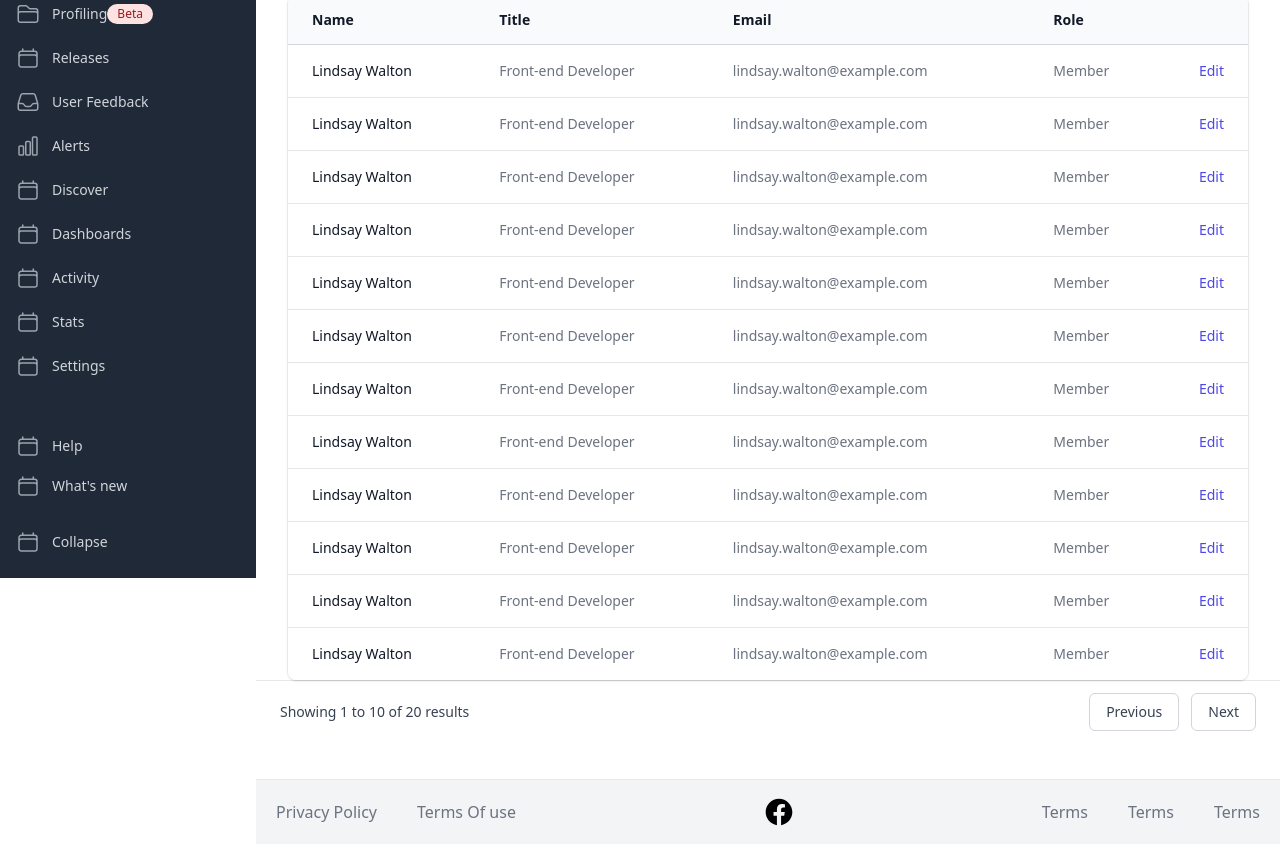
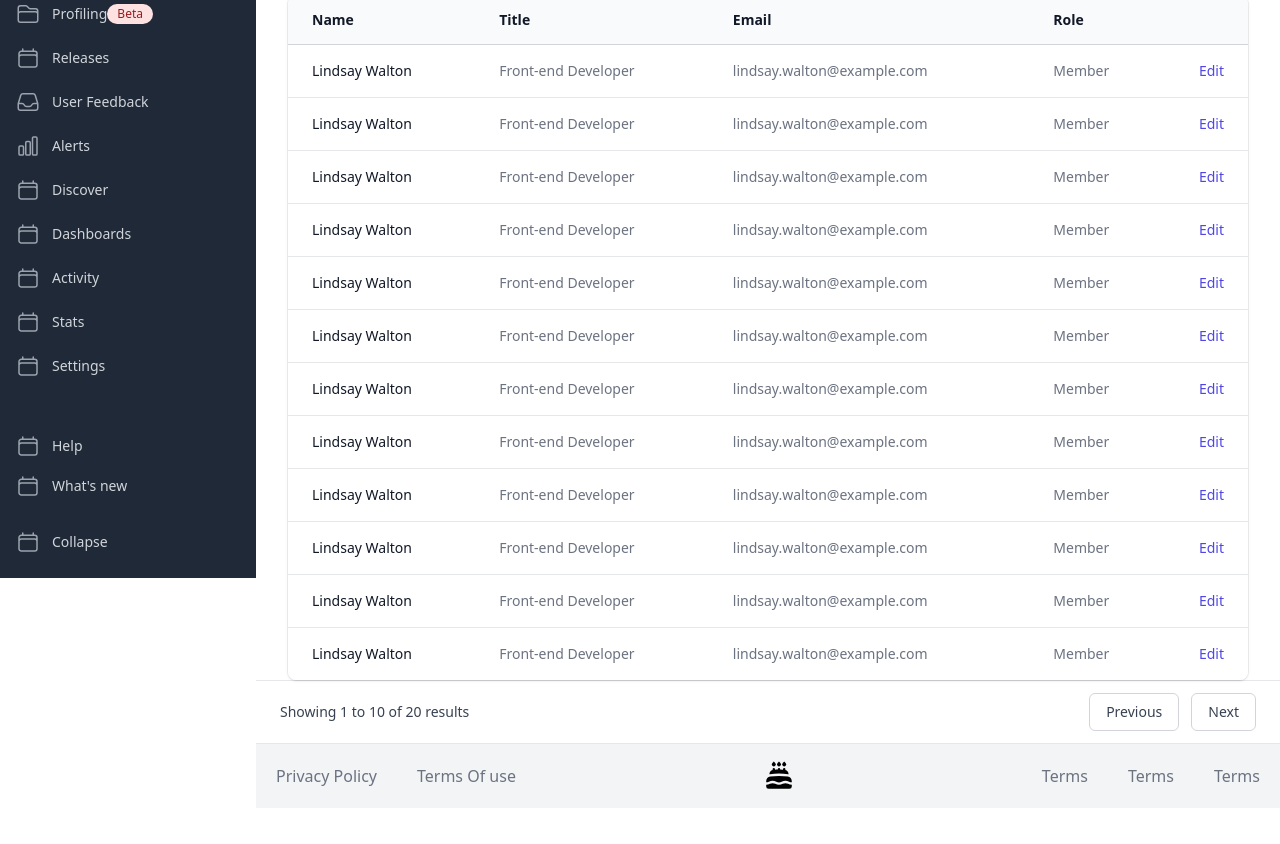
Before and after one commit to ribinBS/bs-tailwind-poc, a React (Create React App) app: page / in a window 1280 px wide. Shown: the part 222-1066 px from the top of the page. After the commit the page ends 1030 px from the top, so only its background shows below. Built offline with nearby package versions, Linux system fonts and the light colour scheme; a web font is replaced by a local one.

Commit message:
footer finalised

```diff
--- a/src/components/Footer/index.jsx
+++ b/src/components/Footer/index.jsx
@@ -1,4 +1,5 @@
 import React from 'react';
+import { CakeIcon } from '@heroicons/react/20/solid';
 
 const navigation = [
     { name: 'Privacy Policy', href: '#' },
@@ -12,7 +13,7 @@ const navigationRight = [
 
 export default function Footer() {
     return (
-        <footer className='bg-gray-100 border-t mt-9 py-3'>
+        <footer className='bg-gray-100 border-t py-3'>
             <div className='flex flex-row justify-between items-center'>
                 <nav
                     className='flex flex-wrap justify-center'
@@ -28,16 +29,7 @@ export default function Footer() {
                     ))}
                 </nav>
                 <div className='flex justify-center space-x-6'>
-                    <svg
-                        fill='currentColor'
-                        viewBox='0 0 24 24'
-                        className='h-8 w-8'>
-                        <path
-                            fillRule='evenodd'
-                            d='M22 12c0-5.523-4.477-10-10-10S2 6.477 2 12c0 4.991 3.657 9.128 8.438 9.878v-6.987h-2.54V12h2.54V9.797c0-2.506 1.492-3.89 3.777-3.89 1.094 0 2.238.195 2.238.195v2.46h-1.26c-1.243 0-1.63.771-1.63 1.562V12h2.773l-.443 2.89h-2.33v6.988C18.343 21.128 22 16.991 22 12z'
-                            clipRule='evenodd'
-                        />
-                    </svg>
+                    <CakeIcon className='h-8 w-8' />
                 </div>
                 <nav
                     className='flex flex-wrap justify-center'
--- a/src/pages/Details/MainSection.jsx
+++ b/src/pages/Details/MainSection.jsx
@@ -60,7 +60,7 @@ const breadcrumbs = [
 
 export default function MainSection() {
     return (
-        <div className='py-4 px-4 sm:px-6 lg:px-6'>
+        <div className='py-4 px-4 sm:px-6 lg:px-6 mb-9'>
             <div className='md:flex md:items-start md:justify-between flex-start'>
                 <div className='min-w-0 flex-1'>
                     <div className='-ml-2 -mt-2 mb-2 flex flex-wrap items-baseline'>
```
